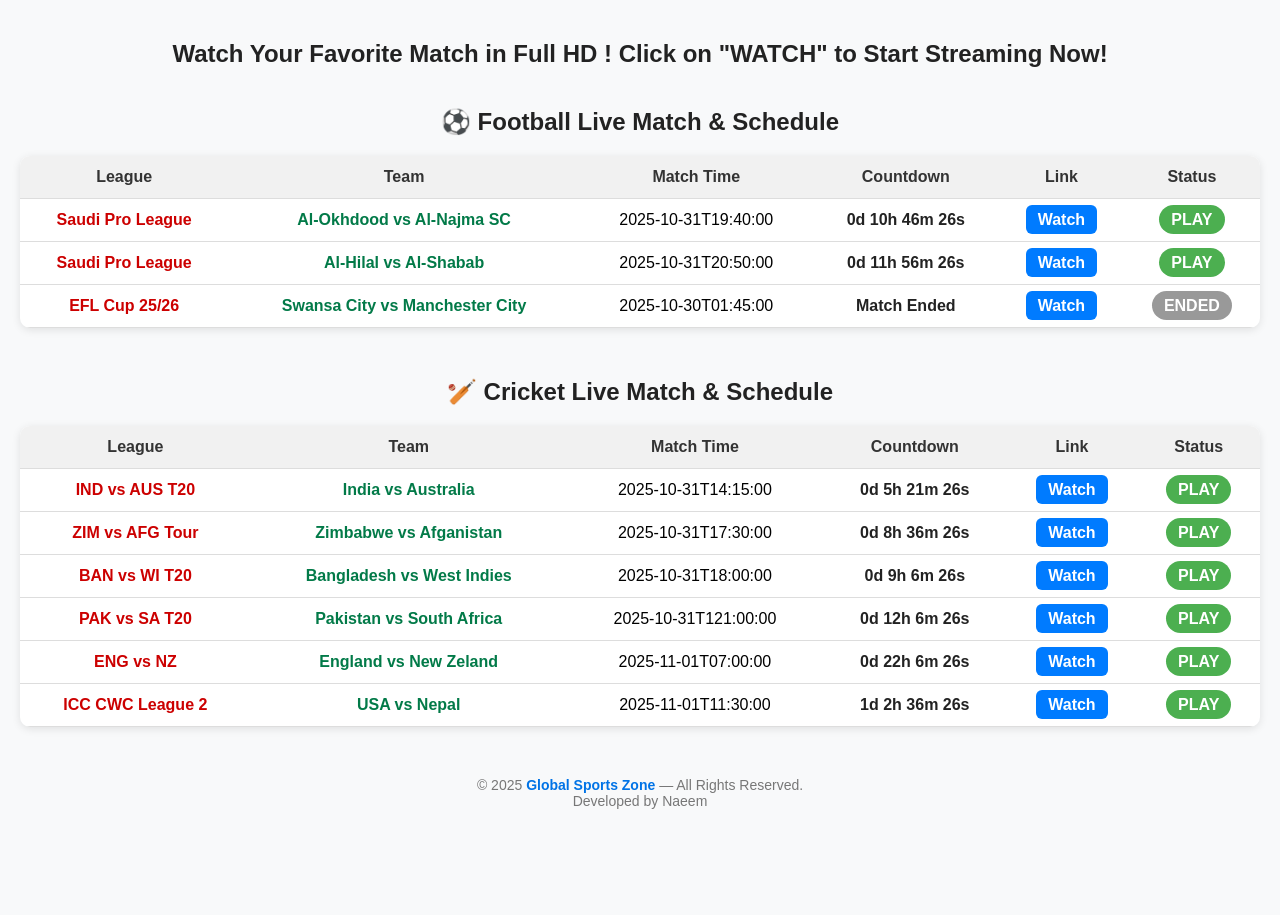
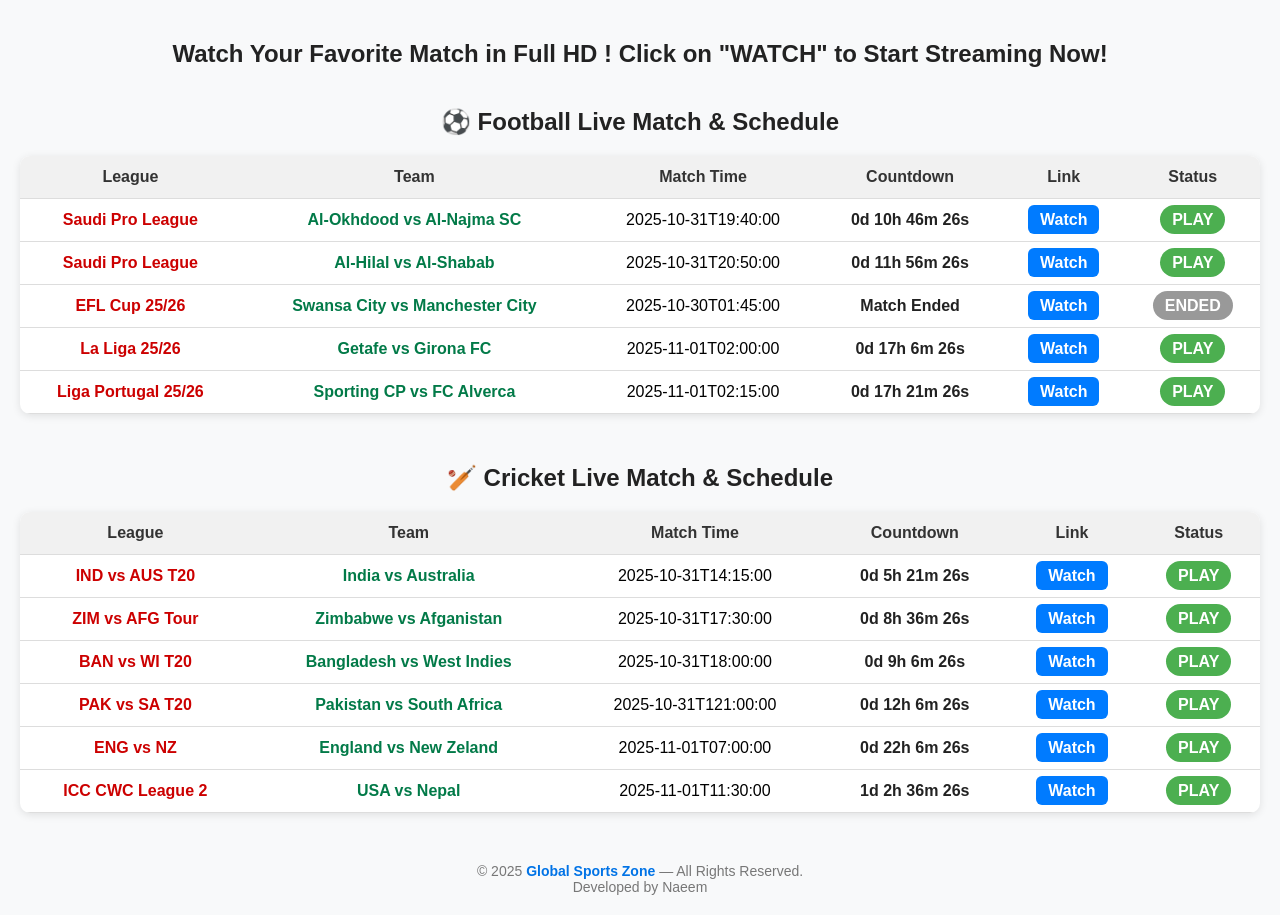
Before and after one commit to bidarulislam88-netizen/GlobalSportsZone, a plain HTML site: page index.html in a window 1280 px wide. Before the commit the page ends 829 px from the top, so only its background shows below. Drawn offline with Linux system fonts and the light colour scheme.

Commit message:
Update index.html

```diff
--- a/index.html
+++ b/index.html
@@ -130,6 +130,22 @@
     <td><span class="watch" data-adlink="https://www.effectivegatecpm.com/xkjh55mzx?key=d65d7b18dbba53fd19e9731c311b2d68" data-match="https://play31.marza15.shop/football/2881601-swansea-city-vs-manchester-city.html">Watch</span></td>
     <td><span class="play status">PLAY</span></td>
   </tr>
+  <tr>
+    <td class="league">La Liga 25/26</td>
+    <td class="title">Getafe vs Girona FC</td>
+    <td>2025-11-01T02:00:00</td>
+    <td class="countdown" data-time="2025-11-01T02:00:00"></td>
+    <td><span class="watch" data-adlink="https://www.effectivegatecpm.com/xkjh55mzx?key=d65d7b18dbba53fd19e9731c311b2d68" data-match="https://play31.marza15.shop/football/2881601-swansea-city-vs-manchester-city.html">Watch</span></td>
+    <td><span class="play status">PLAY</span></td>
+  </tr>
+    <tr>
+    <td class="league">Liga Portugal 25/26</td>
+    <td class="title">Sporting CP vs FC Alverca</td>
+    <td>2025-11-01T02:15:00</td>
+    <td class="countdown" data-time="2025-11-01T02:15:00"></td>
+    <td><span class="watch" data-adlink="https://www.effectivegatecpm.com/xkjh55mzx?key=d65d7b18dbba53fd19e9731c311b2d68" data-match="https://play31.marza15.shop/football/2881601-swansea-city-vs-manchester-city.html">Watch</span></td>
+    <td><span class="play status">PLAY</span></td>
+  </tr>
 </table>
 
 <h2>🏏 Cricket Live Match & Schedule</h2>
```
